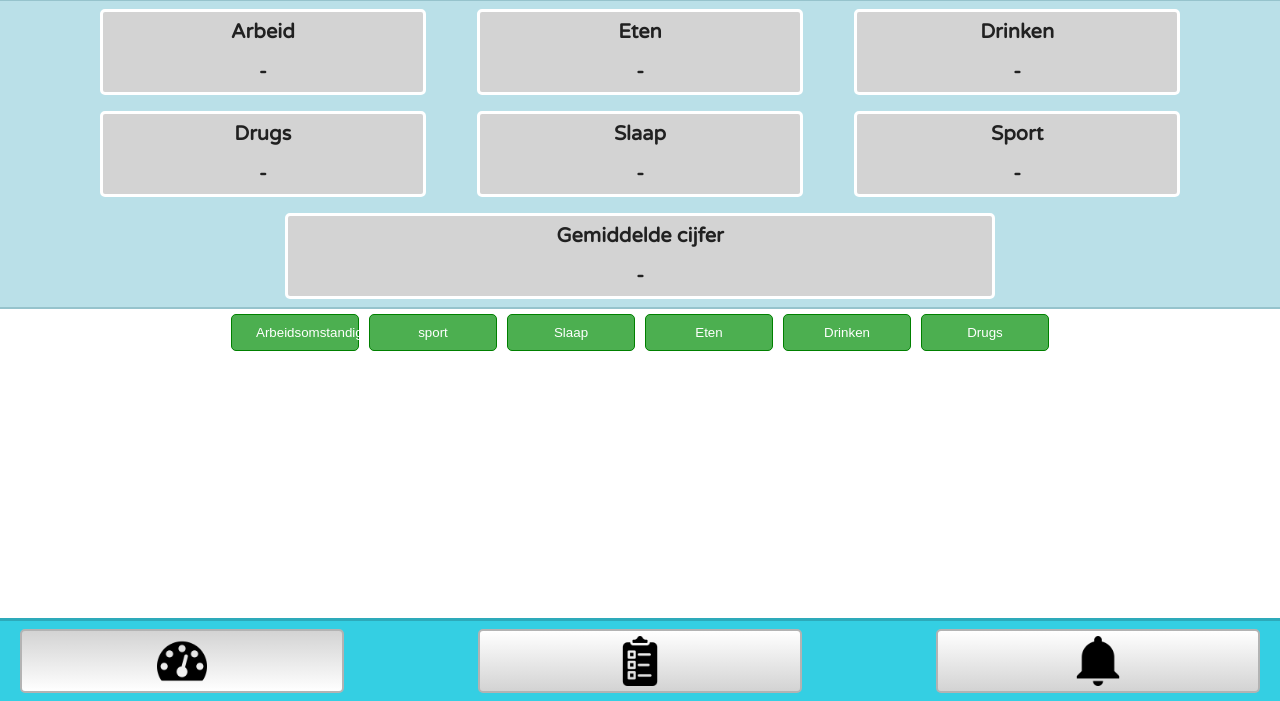
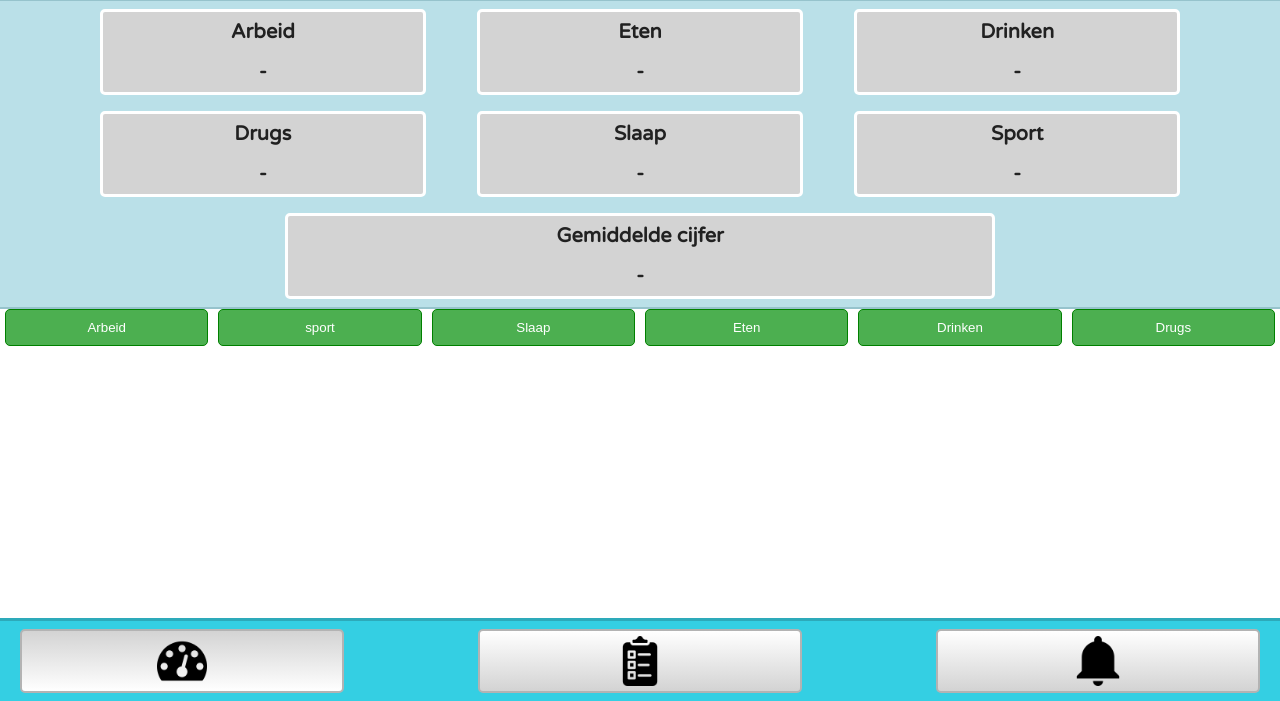
Before and after one commit to Juliandroid98/gezondheidsmeter, a PHP site: page /periode/dashboard.php in a window 1280 px wide. Shown: the part 99-800 px from the top of the page. Run offline with PHP 8.4, Linux system fonts and the light colour scheme; the visitor is signed in with stand-in values (Sample User, id 1); data comes from the database, SQL or seed files in the repository; data that the repository does not hold is empty; a map, chart or similar area stays blank; some libraries are stand-ins or nearby versions.

Commit message:
dashboard buttons responsive gemaakt

```diff
--- a/site/assets/css/dashboard.css
+++ b/site/assets/css/dashboard.css
@@ -102,18 +102,20 @@
 .chart-btnGroup{
     width: 100%;
     display: flex;
-    justify-content: center;
+    text-align: center;
+    /*justify-content: center;*/
 }
 .chart-btnGroup button {
     display: inline-block;
-    padding: 1em 2.1em 1.1em;
-    margin: 5px 5px 5px 5px;
+    padding: 10px 10px 10px 10px;
+    margin-left: 5px;
+    margin-right: 5px;
     background-color: #4CAF50;
     border: 1px solid green;
+    width: 100%;
+    height: 100%;
     color: white;
-    padding: 10px 24px;
     cursor: pointer;
-    width: 10%;
     text-align: center;
     border-radius: 5px;
 }
@@ -124,23 +126,8 @@
     background-color: green;
 }
 .chart-btnGroup .content {
-    width: 60%;
-    margin:0 auto;
+    width: 100%;
     display: none;
     position: absolute;
+    margin-bottom: 150px;
 }
-@media only screen and (max-width: 1100px){
-    .chart-btnGroup button {
-        width: 19%;
-        text-align: center;
-
-
-    }
-
-    .pos {
-        margin: 0 auto;
-        width: 90%;
-        padding: 20px;
-      }
-
-}
--- a/site/dashboard.php
+++ b/site/dashboard.php
@@ -113,33 +113,34 @@ if(isset($data)){
         <div class="bigmeter algemeen">Gemiddelde cijfer<br>-</div>
     </div>
     <div class="pos">
-        <div class="chart-btnGroup" id="accordion" style="position: relative;">
-            <button type="button" class="collapsible" id="arbeid">Arbeidsomstandigheden</button>
-            <div class="content" style="margin-bottom: 100px;">
+        <div class="chart-btnGroup" id="accordion">
+            <button type="button" class="collapsible" id="arbeid">Arbeid</button>
+            <div class="content"><br><br><br>
                 <canvas id="chartArbeid"></canvas>
             </div>
 
             <button type="button" class="collapsible" id="sport">sport</button>
-            <div class="content" style="margin-bottom: 100px;">
+            <div class="content">
                 <canvas id="chartSport"></canvas>
             </div>
 
             <button type="button" class="collapsible" id="slaap">Slaap</button>
-            <div class="content" style="margin-bottom: 100px;">
+            <div class="content">
                 <canvas id="chartSlaap"></canvas>
             </div>
 
             <button type="button" class="collapsible" id="eten">Eten</button>
-            <div class="content" style="margin-bottom: 100px;">
+            <div class="content">
                 <canvas id="chartEten"></canvas>
             </div>
 
             <button type="button" class="collapsible" id="drinken">Drinken</button>
-            <div class="content" style="margin-bottom: 100px;">
+            <div class="content">
                 <canvas id="chartDrinken"></canvas>
             </div>
+
             <button type="button" class="collapsible" id="drugs">Drugs</button>
-            <div class="content" style="margin-bottom: 100px;">
+            <div class="content">
                 <canvas id="chartDrugs"></canvas>
             </div>
         </div>
```
